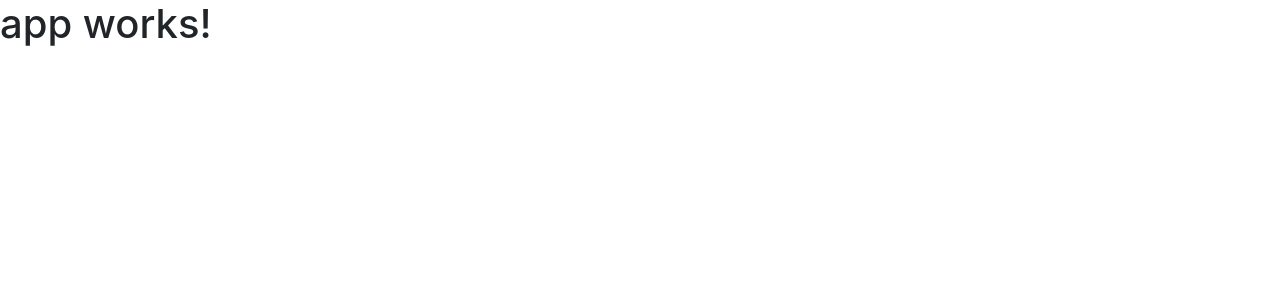
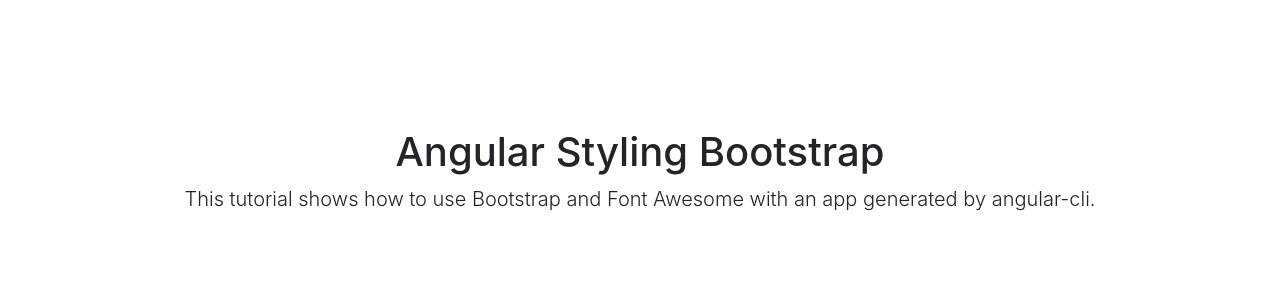
Before and after one commit to beeman/tutorial-angular-cli-styling-bootstrap, an Angular app: page / in a window 1280 px wide. Shown: the top 300 px of the page. Built offline with nearby package versions, Linux system fonts and the light colour scheme.

Commit message:
Implement bootstrap starter-template

```diff
--- a/src/app/app.component.html
+++ b/src/app/app.component.html
@@ -1,3 +1,6 @@
-<h1>
-  {{title}}
-</h1>
+<div class="container">
+  <div class="starter-template">
+    <h1>Angular Styling Bootstrap</h1>
+    <p class="lead">This tutorial shows how to use Bootstrap and Font Awesome with an app generated by angular-cli.</p>
+  </div>
+</div>
--- a/src/styles.css
+++ b/src/styles.css
@@ -1 +1,7 @@
-/* You can add global styles to this file, and also import other style files */
+body {
+  padding-top: 5rem;
+}
+.starter-template {
+  padding: 3rem 1.5rem;
+  text-align: center;
+}
```
